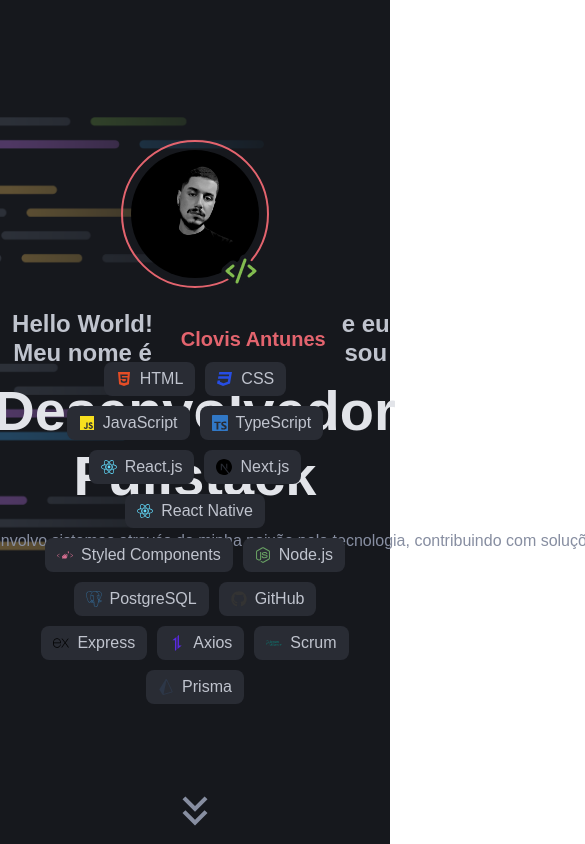
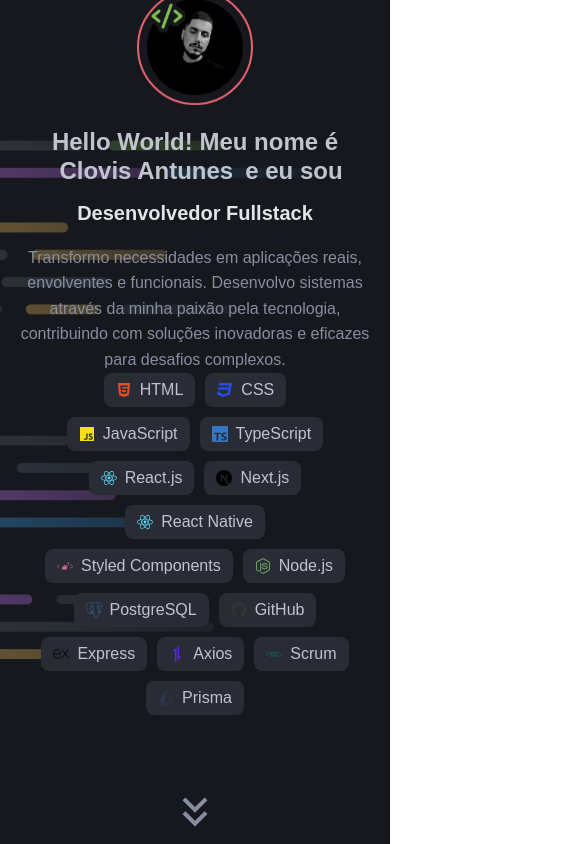
Before and after one commit to clovisantunes/portifolio_new, a React (Vite) app: page / in a window 390 px wide. Shown: the top 844 px of the page, 585 px wide, since content can reach past the window. Built offline with nearby package versions, Linux system fonts and the light colour scheme.

Commit message:
Fix responsive

```diff
--- a/src/components/Main/styles.module.scss
+++ b/src/components/Main/styles.module.scss
@@ -1,6 +1,7 @@
 .main_container {
   width: 100%;
-  height: 44em;
+  height: auto;
+  min-height: 52em; /* Ajustado para incluir os elementos */
   font-family: 'Arial', sans-serif;
   color: #333;
   background-image: url('../../assets/Background_Intro.png'), linear-gradient(270deg, #ff9a9e, #fad0c4, #fbc2eb);
@@ -11,32 +12,26 @@
   align-items: center;
   justify-content: center;
   position: relative;
-  animation: gradientBackground 10s ease infinite; /* Animação de gradiente */
+  animation: gradientBackground 10s ease infinite;
+  padding-bottom: 8em; /* Para garantir espaço para os elementos */
 }
+
 .main_container {
   opacity: 0;
   animation: fadeIn 1.5s ease-out forwards;
 }
 
 @keyframes fadeIn {
-  0% {
-    opacity: 0;
+  0% { opacity: 0; }
+  100% { opacity: 1; }
 }
-  100% {
-    opacity: 1;
+
+@keyframes gradientBackground {
+  0% { background-position: 0% 50%; }
+  50% { background-position: 100% 50%; }
+  100% { background-position: 0% 50%; }
 }
-}
-@keyframes gradientBackground {
-  0% {
-    background-position: 0% 50%;
-  }
-  50% {
-    background-position: 100% 50%;
-  }
-  100% {
-    background-position: 0% 50%;
-  }
-}
+
 .logo {
   width: 128px;
   height: 128px;
@@ -46,23 +41,21 @@
   background-position: center;
   position: relative;
   margin-bottom: 2em;
-    animation: float 3s ease-in-out infinite; /* Animação de flutuação */
-    img{
-        position: absolute;
-        z-index: 99;
-        right: 0;
-        bottom: -10px;
+  animation: float 3s ease-in-out infinite;
+}
+
+@media (max-width: 768px) {
+  .logo {
+    width: 96px;
+    height: 96px;
   }
 }
 
 @keyframes float {
-    0%, 100% {
-      transform: translateY(0);
+  0%, 100% { transform: translateY(0); }
+  50% { transform: translateY(-10px); }
 }
-    50% {
-      transform: translateY(-10px); /* Movimento para cima e para baixo */
-    }
-  }
+
 .logo::before {
   content: '';
   position: absolute;
@@ -81,84 +74,93 @@
   justify-content: center;
   display: flex;
   flex-direction: column;
-    opacity: 0; /* Inicia invisível */
-    animation: fadeInUp 1.5s ease-out forwards; /* Animação de fade-in */
-
+  opacity: 0;
+  animation: fadeInUp 1.5s ease-out forwards;
+}
 
 @keyframes fadeInUp {
-    0% {
-      opacity: 0;
-      transform: translateY(20px); /* Começa 20px abaixo */
+  0% { opacity: 0; transform: translateY(20px); }
+  100% { opacity: 1; transform: translateY(0); }
 }
-    100% {
-      opacity: 1;
-      transform: translateY(0); /* Volta à posição original */
+
+.presentation h1 {
+  font-size: var(--title-md-font-size);
+  color: var(--gray500);
+  margin-bottom: 10px;
+
+  display: flex;
+  align-items: center;
+  flex-wrap: wrap;
+  justify-content: center;
+  p{
+    margin-left: 12px;
+    margin-right: 12px;
   }
 }
 
-
-    h1 {
-        font-size: var(--title-md-font-size);
-        color: var(--gray500);
-        margin-bottom: 10px;
-        display: flex;
-        align-items: center; // Alinha os itens verticalmente ao centro
-        flex-wrap: nowrap; // Impede a quebra de linha
+@media(max-width: 1080px){
+  .presentation h1 {
+    margin-bottom: 16px;
   }
-      p{
-        color: var(--primary);
-      }
-      h1 p {
-        font-size: var(--subtitle-font-size);
-        margin: 0 10px; // Espaçamento entre o texto do h1 e o p
-        white-space: nowrap; // Impede a quebra de texto dentro do p
 }
 
-    h2 {
+.presentation h2 {
   font-size: var(--title-lg-font-size);
-      color: var(--gray600); // Cor secundária
+  color: var(--gray600);
   margin-bottom: 20px;
 }
 
+@media (max-width: 768px) {
+  .presentation h1 {
+    font-size: 1.5rem;
+    text-align: center;
+  }
 
+  .presentation h2 {
+    font-size: 1.25rem;
+    text-align: center;
   }
+}
+
 .subApresentation p {
   font-size: var(--title-sm-font-size);
   line-height: 1.6;
   margin: 0 auto;
   color: var(--gray400);
-    overflow: hidden; /* Esconde o texto inicial */
-    white-space: nowrap; /* Impede a quebra de linha */
-    animation: typing 3s steps(40, end), blink-caret 0.75s step-end infinite;
+  overflow: hidden;
+  white-space: normal;
+  text-align: center;
 }
 
-  @keyframes typing {
-    from {
-      width: 0;
-    }
-    to {
-      width: 100%;
+@media (max-width: 768px) {
+  .subApresentation p {
+    font-size: 1rem;
+    padding: 0 20px;
   }
 }
 
-  @keyframes blink-caret {
-    from, to {
-      border-color: transparent;
+/* ---------------------- */
+/* Alterações para englobar os elementos */
+/* ---------------------- */
+
+.techs-container {
+  display: flex;
+  flex-direction: column;
+  align-items: center;
+  justify-content: center;
+  width: 100%;
+  margin-top: auto; /* Para garantir que vá para o final */
 }
-    50% {
-      border-color: var(--primary);
-    }
-  }
+
 .techs {
-    position: absolute;
-    bottom: 0;
   width: 80%;
   display: flex;
   align-items: center;
   justify-content: center;
   transition: all 0.5s ease;
+}
 
-    ul {
+.techs ul {
   list-style: none;
   padding: 0;
   display: flex;
@@ -167,8 +169,9 @@
   width: 100%;
   align-items: center;
   justify-content: center;
+}
 
-      li {
+.techs ul li {
   display: flex;
   justify-content: center;
   align-items: center;
@@ -179,8 +182,6 @@
   padding: 12px 20px;
   border-radius: 8px;
   white-space: nowrap;
-      }
-    }
 }
 
 .techs ul li:hover {
@@ -195,42 +196,33 @@
 }
 
 @media (max-width: 768px) {
-    .techs {
-      ul {
+  .techs ul {
     gap: 10px;
-        li {
+  }
+
+  .techs ul li {
     padding: 8px 12px;
     font-size: 1rem;
   }
 }
+
+.arrowDown {
+  font-size: 2rem;
+  color: var(--gray400);
+  animation: bounce 2s infinite, fadeIn 1.5s ease-out;
+  margin-top: 60px;
+  position: absolute;
+  bottom: 0;
+}
+
+@media (max-width: 768px) {
+  .arrowDown {
+    font-size: 1.5rem;
   }
 }
-  .arrowDown {
-    position: absolute;
-    bottom: -140px;
-    left: 50%;
-    transform: translateX(-50%);
-    font-size: 2rem;
-    color: var(--gray400);
-    animation: bounce 2s infinite, fadeIn 1.5s ease-out; /* Combina bounce com fade-in */
+
+@keyframes bounce {
+  0%, 20%, 50%, 80%, 100% { transform: translateY(0); }
+  40% { transform: translateY(-20px); }
+  60% { transform: translateY(-10px); }
 }
-
-  @keyframes fadeIn {
-    0% {
-      opacity: 0;
-    }
-    100% {
-      opacity: 1;
-    }
-  }
-  @keyframes bounce {
-    0%, 20%, 50%, 80%, 100% {
-      transform: translateX(-50%) translateY(0);
-    }
-    40% {
-      transform: translateX(-50%) translateY(-20px);
-    }
-    60% {
-      transform: translateX(-50%) translateY(-10px);
-    }
-  }
--- a/src/components/Portifolio/styles.module.scss
+++ b/src/components/Portifolio/styles.module.scss
@@ -3,7 +3,6 @@
     flex-direction: column;
     align-items: center;
     justify-content: center;
-    margin-top: 12em;
     text-align: center;
     margin-bottom: 12em;
 
@@ -28,7 +27,6 @@
     margin-top: 2em;
     max-width: 1200px;
     width: 100%;
-  }
 
     .project {
       background-color: var(--baseLight);
@@ -37,8 +35,10 @@
       overflow: hidden;
       flex: 1 1 calc(33.333% - 1.5rem);
       max-width: calc(33.333% - 1.5rem);
+      min-width: 280px; // Evita que os cards fiquem muito pequenos em telas menores
       text-align: left;
       transition: transform 0.3s ease, box-shadow 0.3s ease;
+      padding: 12px;
 
       &:hover {
         transform: translateY(-5px);
@@ -48,16 +48,15 @@
 
       img {
         width: 100%;
-      height: 200px;
         object-fit: cover;
       }
 
       h3 {
         font-size: var(--title-sm-font-size);
-      color: var( --gray300);
+        color: var(--gray300);
         font-weight: var(--title-md-font-weight);
         padding: 1rem 1rem 0;
-      margin: 0 0 16px 0 ;
+        margin: 0 0 16px 0;
       }
 
       p {
@@ -67,3 +66,19 @@
         margin: 0;
       }
     }
+  }
+
+  // Responsividade para telas menores
+  @media (max-width: 900px) {
+    .project {
+      flex: 1 1 calc(50% - 1.5rem); // Em telas menores, exibe 2 cards por linha
+      max-width: calc(50% - 1.5rem);
+    }
+  }
+
+  @media (max-width: 600px) {
+    .project {
+      flex: 1 1 100%; // Em telas pequenas, exibe 1 card por linha
+      max-width: 100%;
+    }
+  }
--- a/src/components/Services/styles.module.scss
+++ b/src/components/Services/styles.module.scss
@@ -24,7 +24,9 @@
         color: var(--gray300);
       }
     }
-
+    @media (max-width: 768px) {
+      height: auto;
+    }
     .services {
       display: flex;
       flex-wrap: wrap;
```
Lines whose indentation alone changed are shown as unchanged.
